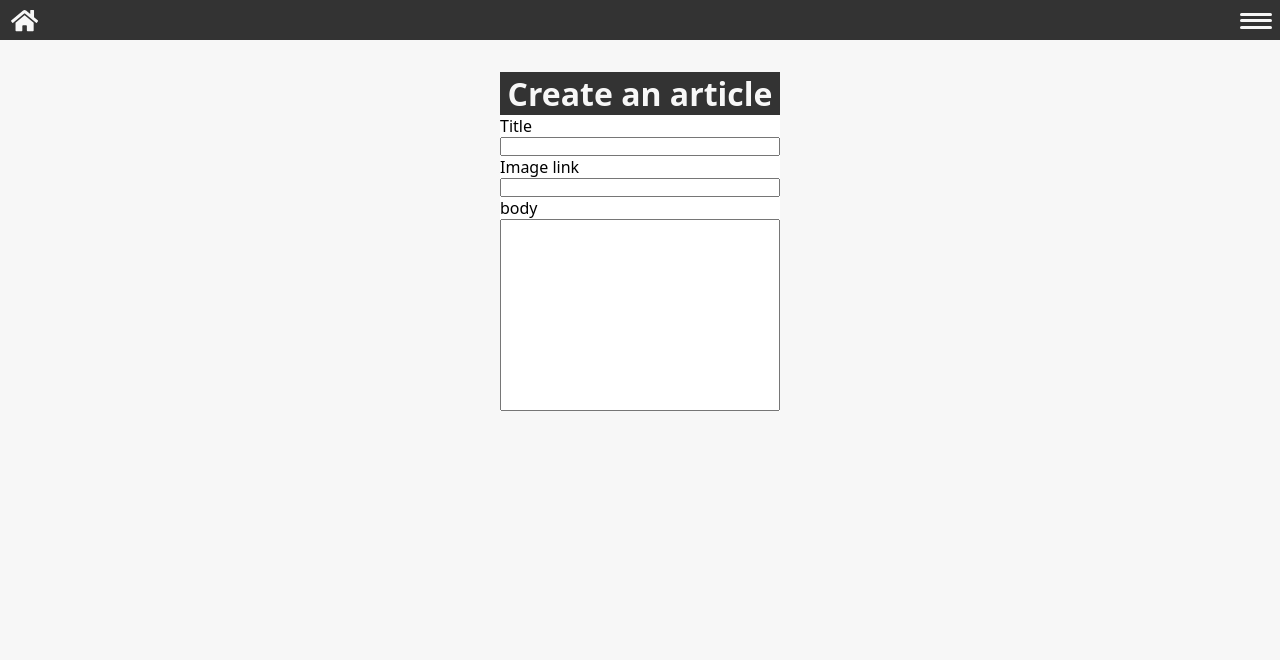
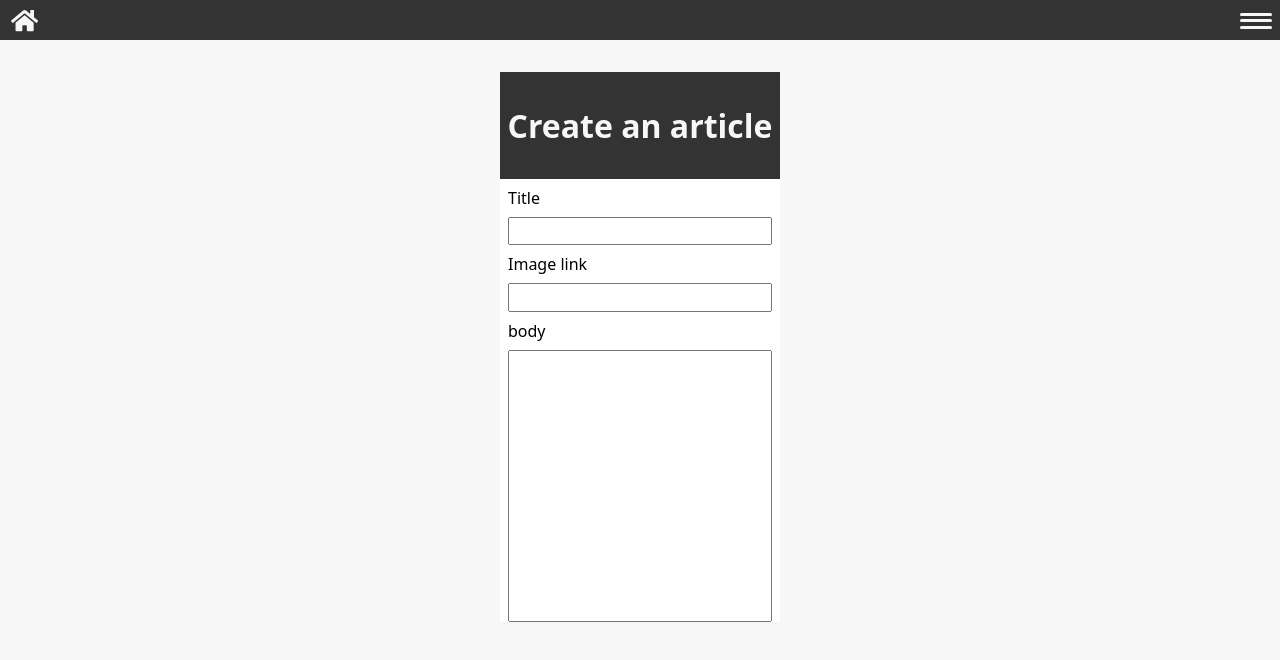
Before and after one commit to akliyachir/Mern_stack_Articles_Publishing_platform, a React (Vite) app in the folder articles_publishing_platform_v1/client/: page /create_article in a window 1280 px wide. Shown: the top 660 px of the page. Built offline with nearby package versions, Linux system fonts and the light colour scheme.

Commit message:
mern stack, articles publishing platform buit, making create article page

```diff
--- a/articles_publishing_platform_v1/client/src/UserComponents/1-InputFormTemplate/InputFormTemplate.css
+++ b/articles_publishing_platform_v1/client/src/UserComponents/1-InputFormTemplate/InputFormTemplate.css
@@ -3,15 +3,18 @@
   justify-content: center;
   align-items: center;
   flex-direction: column;
-
   width: 100%;
+  padding-inline: 0.5rem;
 }
 
 .InputFormTemplateContainer input {
   width: 100%;
+  font-family: inherit;
+  padding: 0.2rem 0.3rem;
 }
 
 .InputFormTemplateContainer label {
   width: 100%;
   text-align: left;
+  padding-block: 0.5rem;
 }
--- a/articles_publishing_platform_v1/client/src/UserComponents/2-TextAreaFormTemplate/TextAreaFormTemplate.css
+++ b/articles_publishing_platform_v1/client/src/UserComponents/2-TextAreaFormTemplate/TextAreaFormTemplate.css
@@ -3,20 +3,23 @@
   justify-content: flex-start;
   align-items: flex-start;
   flex-direction: column;
+  padding-inline: 0.5rem;
 }
 
 .TextAreaFormTemplateContainer label {
   width: 100%;
   text-align: left;
+  padding-block: 0.5rem;
 }
 
 .TextAreaFormTemplateContainer .textarea {
   resize: none;
   padding: 0.4rem 0.5rem;
-  text-indent: 1rem;
   width: 100%;
-  height: 12rem;
+  height: 17rem;
   overflow-y: scroll;
+  line-height: 1.5;
+  font-family: inherit;
 }
 
 .TextAreaFormTemplateContainer textarea::-webkit-scrollbar {
--- a/articles_publishing_platform_v1/client/src/UserPages/1-CreateArticle/CreateArticle.css
+++ b/articles_publishing_platform_v1/client/src/UserPages/1-CreateArticle/CreateArticle.css
@@ -22,6 +22,7 @@
   color: var(--clr-2);
   width: 100%;
   text-align: center;
+  padding-block: 2rem;
 }
 
 .formCreateArticle {
```
